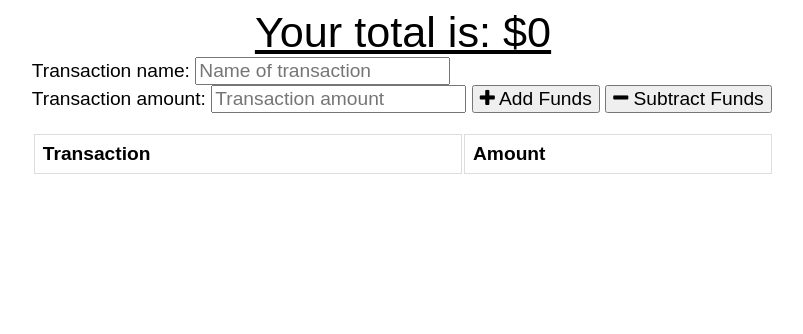
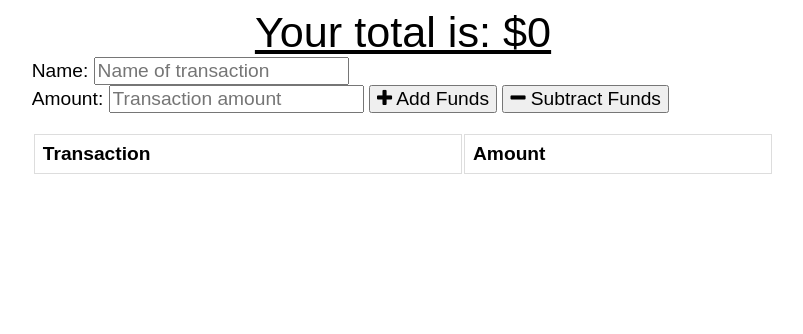
Before and after one commit to JessicaPerez1/Budget-Tracker, a website: page public/index.html in a window 1280 px wide. Shown: the whole page, without its empty margins (237-1040 px from the left). Drawn offline with nearby package versions, Linux system fonts and the light colour scheme; no server answers.

Commit message:
README updated and finalized

```diff
--- a/public/index.html
+++ b/public/index.html
@@ -31,7 +31,7 @@
       </div>
 
       <div class="form transactions">
-        <label for="name of transaction">Transaction name:</label>
+        <label for="name of transaction">Name:</label>
         <input
           type="text"
           id="t-name"
@@ -39,7 +39,7 @@
           placeholder="Name of transaction"
         />
         <br />
-        <label for="transaction amount">Transaction amount:</label>
+        <label for="transaction amount">Amount:</label>
         <input
           type="number"
           min="0"
```
